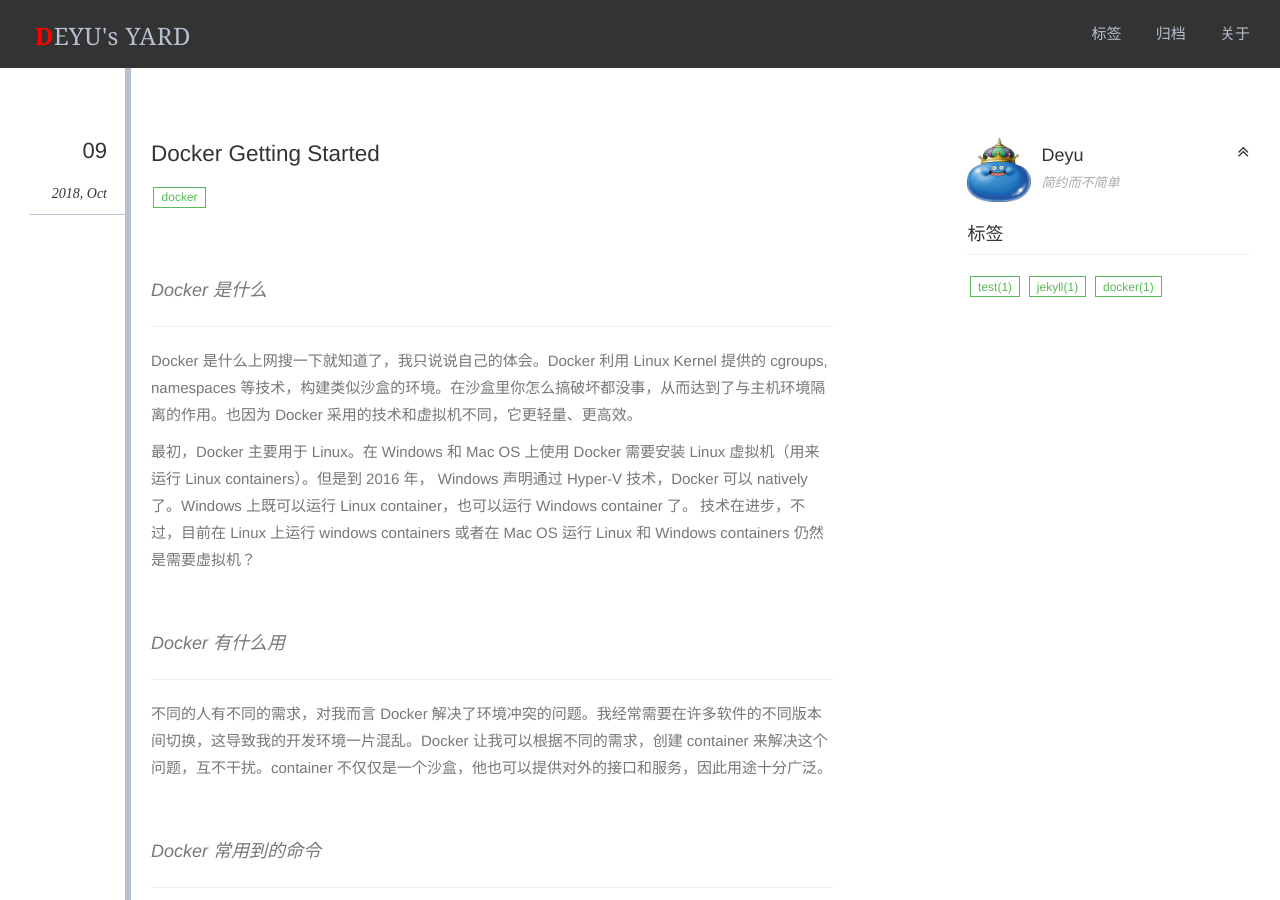
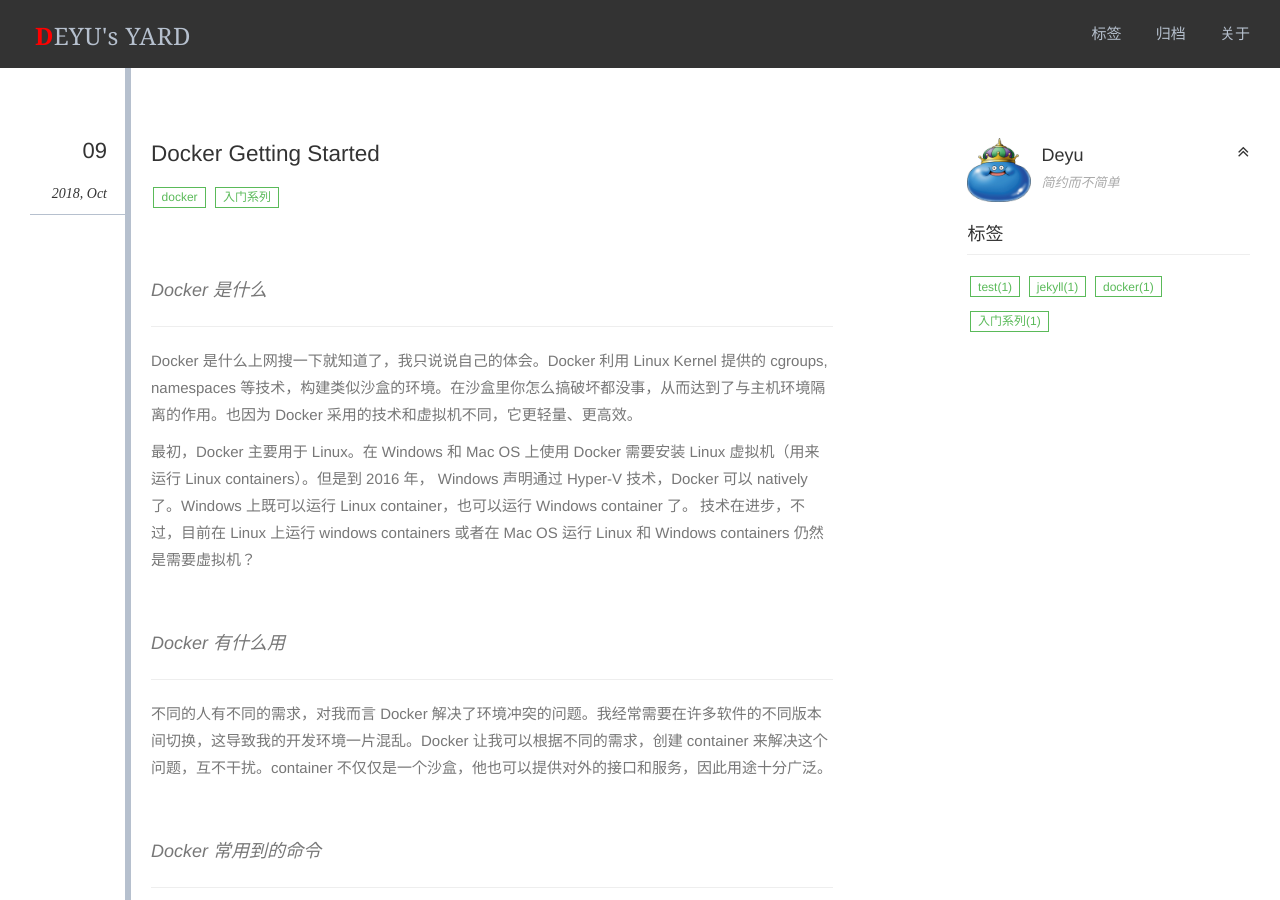
Before and after one commit to xudeyu/xudeyu.github.io, a Jekyll site: the page built from index.html, in a window 1280 px wide and 900 px high. Built offline with Jekyll 4.4.1, drawn with Linux system fonts in a browser that asks for light colours; the list of posts is cut into pages by our own code.

Commit message:
LOG: Rename post.

```diff
--- a/_posts/2018-10-09-docker-start.md
+++ b/_posts/2018-10-09-docker-getting-started.md
@@ -1,10 +1,9 @@
 ---
 title: Docker Getting Started
-subtitle: Docker 入门
+date: 2018-10-09 18:27:15 +0800
 author: Deyu
-date: 2018-10-09 18:27:15 +0800
 categories: 入门系列
-tag: docker
+tags: docker 入门系列
 ---
 
 &nbsp;
@@ -193,3 +192,7 @@ docker container logs命令用来查看 docker 容器的输出，即容器里面
 [ref2]: http://www.runoob.com/docker/docker-tutorial.html "菜鸟教程"
 [ref3]: https://docs.docker.com/get-started
 [ref4]: http://www.ruanyifeng.com/blog/2018/02/docker-tutorial.html "阮一峰博客介绍 Docker"
+
+
+&nbsp;
+&nbsp;
```
